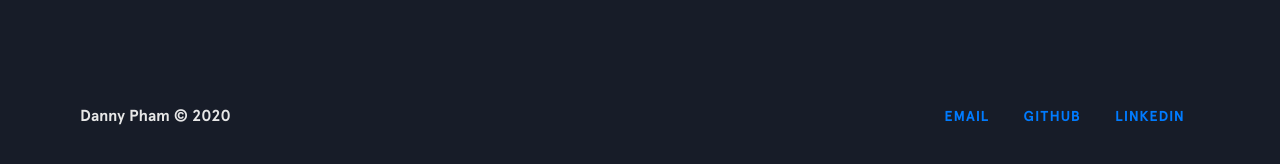
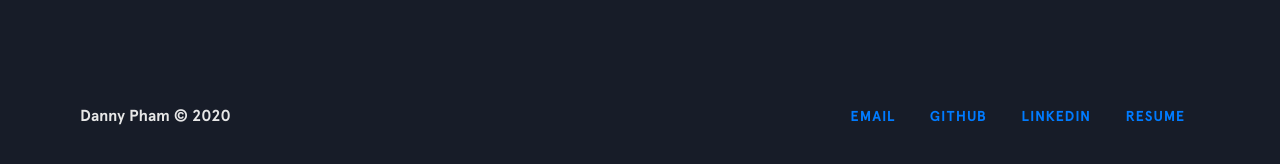
Before and after one commit to dannyhp1/portfolio-site, a Jekyll site: the page built from index.html, in a window 1280 px wide and 900 px high, scrolled down 2544 px. Shown: the part 722-886 px from the top of the window. Built offline with Jekyll 4.4.1, drawn with Linux system fonts in a browser that asks for light colours; nearby versions of some CDN libraries.

Commit message:
Added resume.

```diff
--- a/_config.yml
+++ b/_config.yml
@@ -12,9 +12,11 @@ social:
   - title: email
     url: mailto:dpham760@gmail.com
   - title: github
-    url: https://github.com/dannyhp1
+    url: https://www.github.com/dannyhp1
   - title: linkedin
     url: https://www.linkedin.com/in/dannyhp1
+  - title: resume
+    url: https://www.dannyhp.com/Danny_Pham_Resume.pdf
 
 # Build settings
 markdown: kramdown
```
